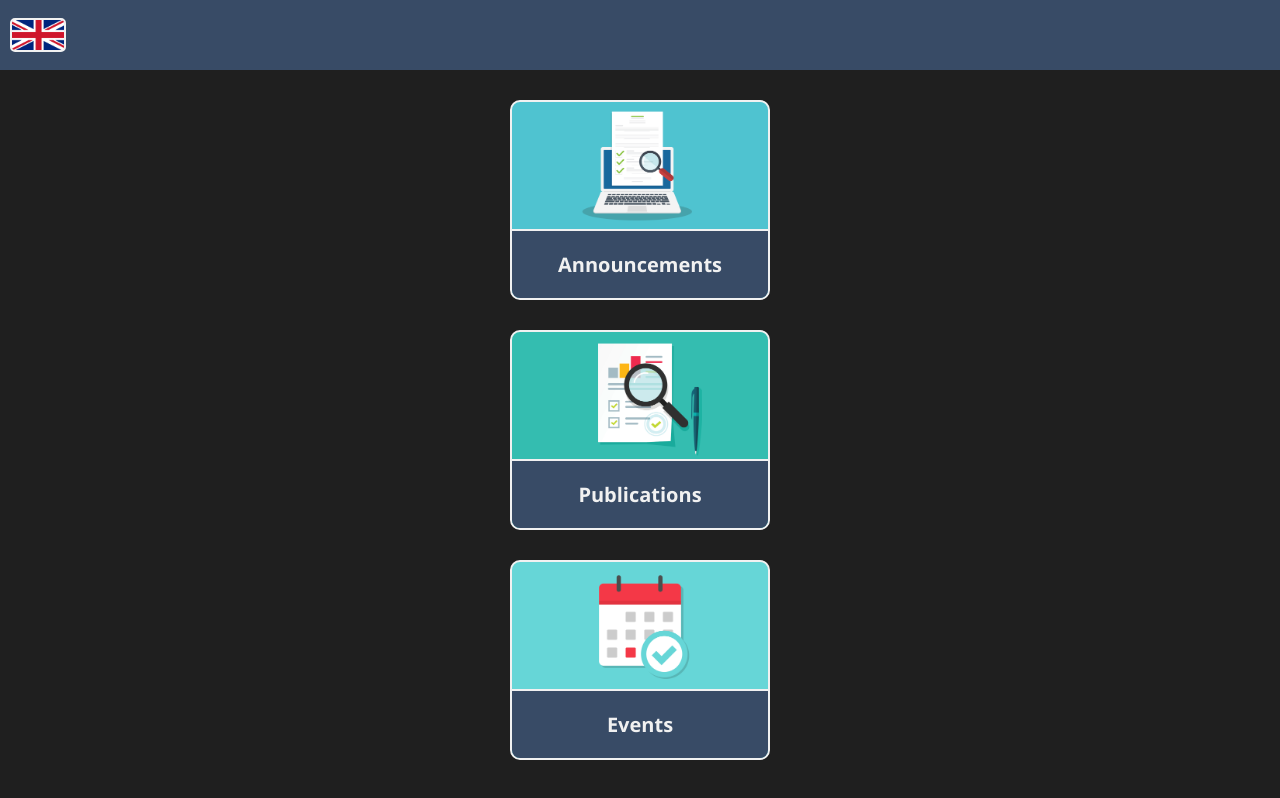
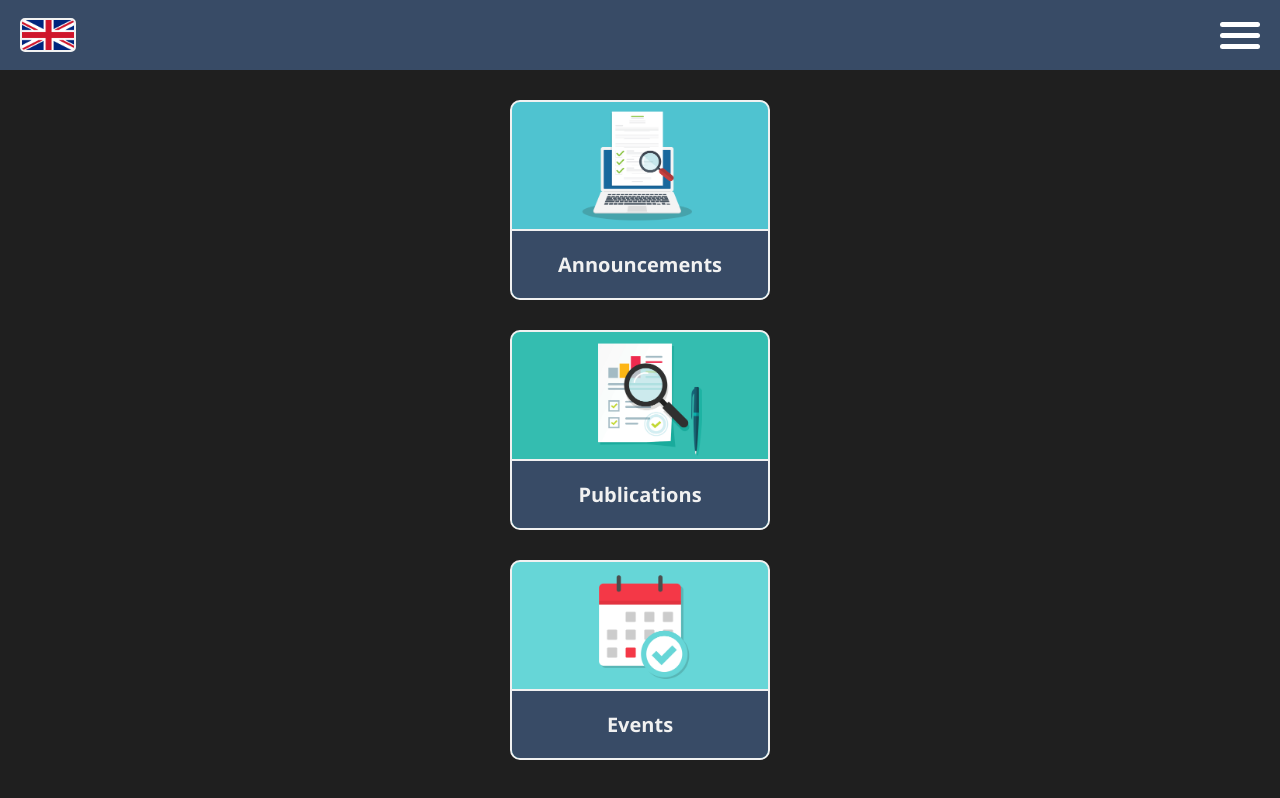
Before and after one commit to HakimMalkawi/MTG-News-Web, a React (Create React App) app: page / in a window 1280 px wide. Built offline with nearby package versions, Linux system fonts and the light colour scheme.

Commit message:
Adding Menu Overlay & Fixing Navbar

```diff
--- a/src/components/App.jsx
+++ b/src/components/App.jsx
@@ -1,4 +1,5 @@
 import React, { useState } from "react"
+import Menu from "./Menu"
 import Navbar from "./Navbar"
 import Home from "./Home"
 import AllPosts from "./AllPosts"
@@ -7,6 +8,8 @@ import PreLoader from "./PreLoader"
 import "../styles/app.css"
 
 const App = () => {
+  const [toggleMenu, setToggleMenu] = useState(false)
+  const [hideLayout, setHideLayout] = useState(false)
   const [language, setLanguage] = useState(true)
   const [home, setHome] = useState(true)
   const [content, setContent] = useState(null)
@@ -14,7 +17,12 @@ const App = () => {
   const [currentPostData, setCurrentPostData] = useState(null)
   const [scrollPosition, setScrollPosition] = useState(null)
 
-  return <>   <Navbar
+  return <>   { toggleMenu && <Menu setToggleMenu={setToggleMenu} setHideLayout={setHideLayout}/>}
+
+              { !hideLayout &&
+              <>  <Navbar
+                    setHideLayout={setHideLayout}
+                    setToggleMenu={setToggleMenu}
                     language={language}
                     setLanguage={setLanguage}
                     home={home}
@@ -47,5 +55,5 @@ const App = () => {
                       setCurrentPostData={setCurrentPostData}
                       setShowPost={setShowPost} />}
 
-              { (!home && !content && <PreLoader />) || (showPost && !currentPostData && <PreLoader />) }  </> }
+                  { (!home && !content && <PreLoader />) || (showPost && !currentPostData && <PreLoader />) }  </> } </> }
 export default App
--- a/src/components/Menu.jsx
+++ b/src/components/Menu.jsx
@@ -1,4 +1,23 @@
+import { useEffect } from "react"
 import "../styles/menu.css"
 
-const Menu = () => <></>
+const Menu = props => {
+const hideMenu = () => {
+    props.setHideLayout(prevHideLayout => !prevHideLayout)
+    document.querySelector(".menu-container").classList.remove("show")
+    setTimeout(()=>props.setToggleMenu(prevToggle => !prevToggle), 500) }
+
+useEffect(()=>document.querySelector(".menu-container").classList.add("show"), [])
+
+return  <>  <section className="menu-container">
+                <ul className="menu-toggle" onClick={hideMenu}>
+                    <li></li>
+                    <li></li>
+                </ul>
+                <ul className="menu-content">
+                    <li className="menu-item">Settings</li>
+                    <li className="menu-item">Privacy Policy</li>
+                </ul>
+            </section>  </> }
+
 export default Menu
--- a/src/components/Navbar.jsx
+++ b/src/components/Navbar.jsx
@@ -1,13 +1,11 @@
-import { useState } from "react"
 import Language from "./Language"
-import Menu from "./Menu"
 import "../styles/navbar.css"
 
 const Navbar = props => {
-    const [toggle, setToggle] = useState(false)
-
-    return  <>
-            <header className="navbar-container">
+    const hideOverlay = () => {
+        props.setToggleMenu(prevToggleMenu => !prevToggleMenu)
+        setTimeout(()=>props.setHideLayout(true), 500)    }
+return  <>  <header className="navbar-container">
                 <nav className="navbar-content">
                     <Language
                         language={props.language}
@@ -17,8 +15,12 @@ const Navbar = props => {
                         setHome={props.setHome}
                         setContent={props.setContent}
                         setCurrentPostData={props.setCurrentPostData} />
-                    <Menu />
+                    <ul className="navbar-menu-toggle" onClick={hideOverlay}>
+                        <li></li>
+                        <li></li>
+                        <li></li>
+                    </ul>
                 </nav>
-            </header>
-            </> }
+            </header>   </> }
+
 export default Navbar
--- a/src/styles/all-posts.css
+++ b/src/styles/all-posts.css
@@ -10,6 +10,7 @@
 .all-posts > * { max-width: 500px; }
 
 .post-container {
+    cursor: pointer;
     display: grid;
     grid-template: min-content auto / auto;
     grid-template-areas:
--- a/src/styles/app.css
+++ b/src/styles/app.css
@@ -17,9 +17,11 @@ body {
   text-decoration: none;
   background-color: var(--darker) !important; }
 
+body { overflow-x: hidden; }
+
 #root {
   display: grid;
-  min-height: 100vh; }
+  min-height: 100vh;  }
 
 #root > * {
   grid-row: 1;
--- a/src/styles/back.css
+++ b/src/styles/back.css
@@ -1,4 +1,5 @@
 .single {
+    cursor: pointer;
     position: fixed;
     top: 20px;
     left: 20px;
@@ -11,6 +12,7 @@
     border: 2px solid var(--teal); }
 
 .all {
+    cursor: pointer;
     position: fixed;
     justify-self: center;
     bottom: 2rem;
--- a/src/styles/home.css
+++ b/src/styles/home.css
@@ -9,6 +9,7 @@
     grid-gap: 1.5rem; }
 
 .categories-container > div {
+    cursor: pointer;
     display: grid;
     height: 10rem;
     width: 13rem;
--- a/src/styles/language.css
+++ b/src/styles/language.css
@@ -1,11 +1,11 @@
 .language-switcher {
+    cursor: pointer;
     border: none;
     border-radius: 5px;
     -webkit-border-radius: 5px;
     border: solid 2px var(--light);
     padding: .75rem;
     padding-inline: 1.3rem;
-    margin: .5rem;
     justify-self: start;
     align-self: center;
     background-size: cover;
--- a/src/styles/menu.css
+++ b/src/styles/menu.css
@@ -0,0 +1,55 @@
+.menu-container {
+    position: relative;
+    display: grid;
+    height: 100vh;
+    width: 100vw;
+    padding: 2rem;
+    padding-inline: 1rem;
+    right: -100vw;
+    transition: right .5s ease-in-out;
+    z-index: 1; }
+
+.show {
+    right: 0;
+    transition: right .5s ease-in-out;
+}
+
+.menu-container > * {
+    grid-row: 1;
+    grid-column: 1; }
+
+.menu-content {
+    display: grid;
+    grid-template: min-content / auto;
+    grid-gap: 2rem;
+    place-self: center;
+    font-size: 2rem;
+    font-weight: bold;
+    text-align: center;
+    list-style: none; }
+
+.menu-item {
+    place-items: center;
+    cursor: pointer; }
+
+.menu-toggle {
+    display: grid;
+    justify-self: end;
+    height: 3rem;
+    width: 2.5rem;
+    cursor: pointer; }
+
+.menu-toggle * {
+    grid-row: 1;
+    grid-column: 1;
+    height: .35rem;
+    list-style: none;
+    background: white !important;
+    margin: 0; }
+
+.menu-toggle li:nth-child(1) { transform: rotate(45deg); }
+.menu-toggle li:nth-child(2) { transform: rotate(-45deg); }
+
+@keyframes menu {
+    from { right: -100vw; }
+    to { right: 0; } }
--- a/src/styles/navbar.css
+++ b/src/styles/navbar.css
@@ -6,4 +6,26 @@
 .navbar-content {
     display: grid;
     background: var(--dark) !important;
-    height: 100%; }
+    height: 100%;
+    padding-inline: 1rem;   }
+
+.navbar-content > * {
+    grid-column: 1;
+    grid-row: 1;    }
+
+.navbar-menu-toggle {
+    cursor: pointer;
+    display: grid;
+    grid-gap: .3rem;
+    width: 2em;
+    background: none !important;
+    justify-self: end;
+    align-self: center; }
+
+.navbar-menu-toggle * {
+    list-style: none;
+    border: none;
+    border-radius: 10px;
+    margin: 0;
+    height: .25rem;
+    background: white !important; }
```
Lines whose indentation alone changed are shown as unchanged.
